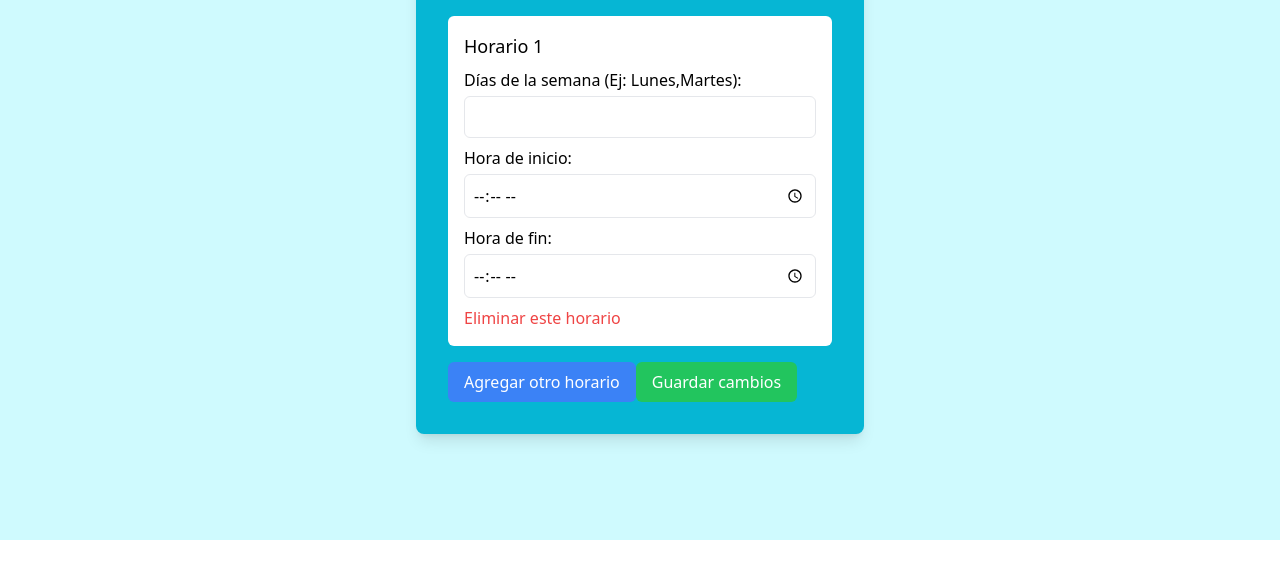
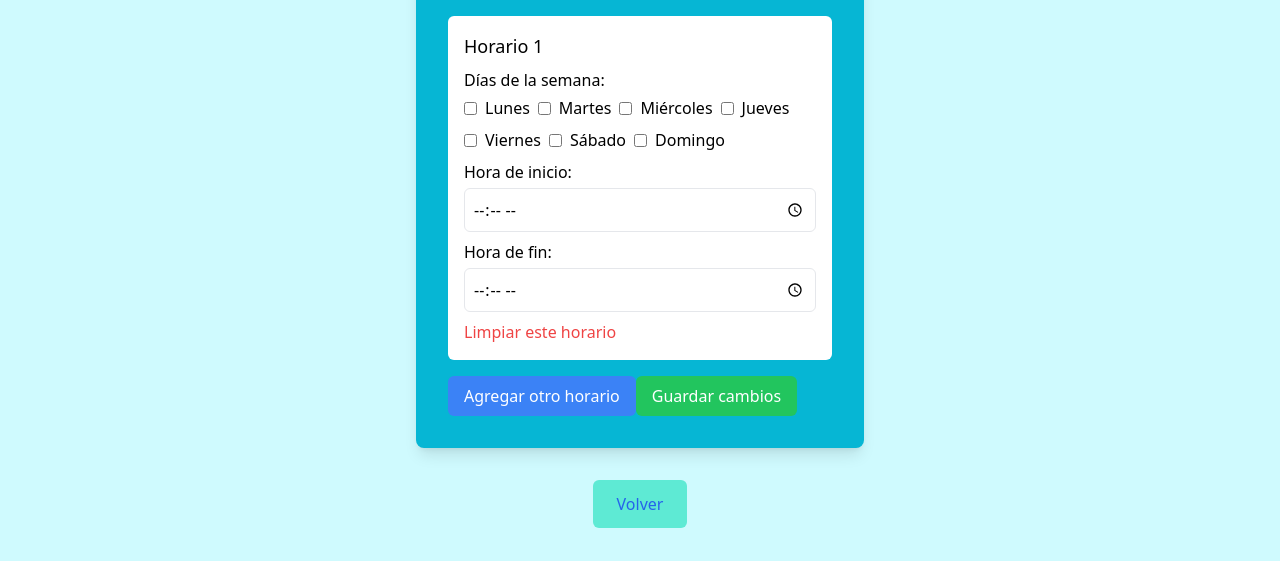
Before and after one commit to DySHITal/Frontend_React_turnos_medicos, a React (Vite) app in the folder alfa-project/: page /editar-disponibilidad in a window 1280 px wide. Shown: the part 260-821 px from the top of the page. Before the commit the page ends 800 px from the top, so only its background shows below. Built offline with nearby package versions, Linux system fonts and the light colour scheme; no server answers; sample sign-in values are in the browser's storage.

Commit message:
edit disponibilidad updated

```diff
--- a/alfa-project/src/views/EditarDisponibilidad.jsx
+++ b/alfa-project/src/views/EditarDisponibilidad.jsx
@@ -1,5 +1,6 @@
 import React, { useState, useEffect } from "react";
 import { useAuth } from "../contexts/AuthContext";
+import { NavLink } from "react-router-dom";
 
 const EditarDisponibilidad = () => {
   const { token } = useAuth("state");
@@ -8,10 +9,12 @@ const EditarDisponibilidad = () => {
   const [idProfesional, setIdProfesional] = useState(null);
   const [disponibilidades, setDisponibilidades] = useState([]);
   const [nuevaDisponibilidad, setNuevaDisponibilidad] = useState([
-    { dias_semana: "", hora_inicio: "", hora_fin: "" },
+    { dias_semana: [], hora_inicio: "", hora_fin: "" },
   ]);
   const [successMessage, setSuccessMessage] = useState(null);
   const [error, setError] = useState(null);
+
+  const diasSemana = ["Lunes", "Martes", "Miércoles", "Jueves", "Viernes", "Sábado", "Domingo"];
 
   const fetchDatosProfesional = async () => {
     try {
@@ -70,16 +73,14 @@ const EditarDisponibilidad = () => {
     setError(null);
 
     const formattedDisponibilidad = nuevaDisponibilidad.map((disp) => ({
-      dias_semana: disp.dias_semana,
+      dias_semana: disp.dias_semana.join(","),
       hora_inicio: `${disp.hora_inicio}:00`,
       hora_fin: `${disp.hora_fin}:00`,
       id_horario: null,
     }));
 
-    console.log("Enviando disponibilidades:", formattedDisponibilidad);
-
     try {
-      const response = await fetch(`http://127.0.0.1:5000/modificar_disponibilidad`, {
+      const response = await fetch("http://127.0.0.1:5000/modificar_disponibilidad", {
         method: "PUT",
         headers: {
           "Content-Type": "application/json",
@@ -112,7 +113,12 @@ const EditarDisponibilidad = () => {
     const updatedDisponibilidades = [...nuevaDisponibilidad];
 
     if (field === "dias_semana") {
-      updatedDisponibilidades[index][field] = value.replace(/\s*,\s*/g, ",");
+      const selectedDays = updatedDisponibilidades[index].dias_semana;
+      if (selectedDays.includes(value)) {
+        updatedDisponibilidades[index].dias_semana = selectedDays.filter((day) => day !== value);
+      } else {
+        updatedDisponibilidades[index].dias_semana.push(value);
+      }
     } else {
       updatedDisponibilidades[index][field] = value;
     }
@@ -123,7 +129,7 @@ const EditarDisponibilidad = () => {
   const addHorario = () => {
     setNuevaDisponibilidad([
       ...nuevaDisponibilidad,
-      { dias_semana: "", hora_inicio: "", hora_fin: "" },
+      { dias_semana: [], hora_inicio: "", hora_fin: "" },
     ]);
   };
 
@@ -173,16 +179,19 @@ const EditarDisponibilidad = () => {
             <h3 className="text-lg font-medium mb-2">Horario {index + 1}</h3>
             <div className="space-y-2">
               <div>
-                <label className="block font-medium mb-1">
-                  Días de la semana (Ej: Lunes,Martes):
-                </label>
-                <input
-                  type="text"
-                  value={disp.dias_semana}
-                  onChange={(e) => handleInputChange(index, "dias_semana", e.target.value)}
-                  className="w-full p-2 border rounded-md"
-                  required
-                />
+                <label className="block font-medium mb-1">Días de la semana:</label>
+                <div className="flex flex-wrap gap-2">
+                  {diasSemana.map((dia) => (
+                    <label key={dia} className="flex items-center gap-2">
+                      <input
+                        type="checkbox"
+                        checked={disp.dias_semana.includes(dia)}
+                        onChange={() => handleInputChange(index, "dias_semana", dia)}
+                      />
+                      {dia}
+                    </label>
+                  ))}
+                </div>
               </div>
               <div>
                 <label className="block font-medium mb-1">Hora de inicio:</label>
@@ -209,7 +218,7 @@ const EditarDisponibilidad = () => {
                 onClick={() => removeHorario(index)}
                 className="text-red-500 mt-2"
               >
-                Eliminar este horario
+                Limpiar este horario
               </button>
             </div>
           </div>
@@ -228,6 +237,11 @@ const EditarDisponibilidad = () => {
 
       {successMessage && <p className="mt-4 text-green-500">{successMessage}</p>}
       {error && <p className="mt-4 text-red-500">{error}</p>}
+      <div className="flex justify-center mt-8">
+          <button className="bg-teal-300 text-blue-600 px-6 py-3 rounded-md hover:bg-teal-500 hover:text-white">
+            <NavLink to="/dashboard-profesional">Volver</NavLink>
+          </button>
+        </div>
     </section>
   );
 };
```
